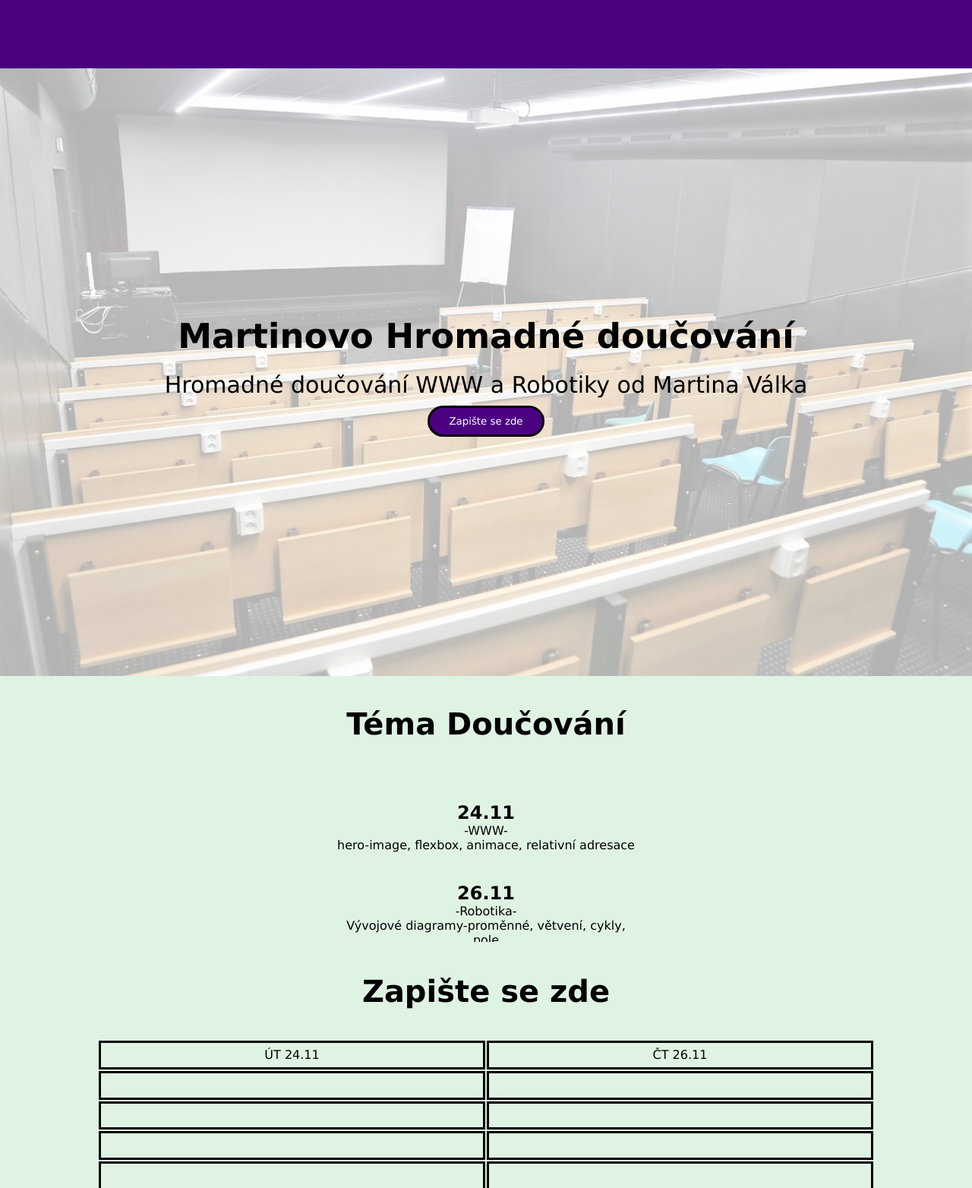
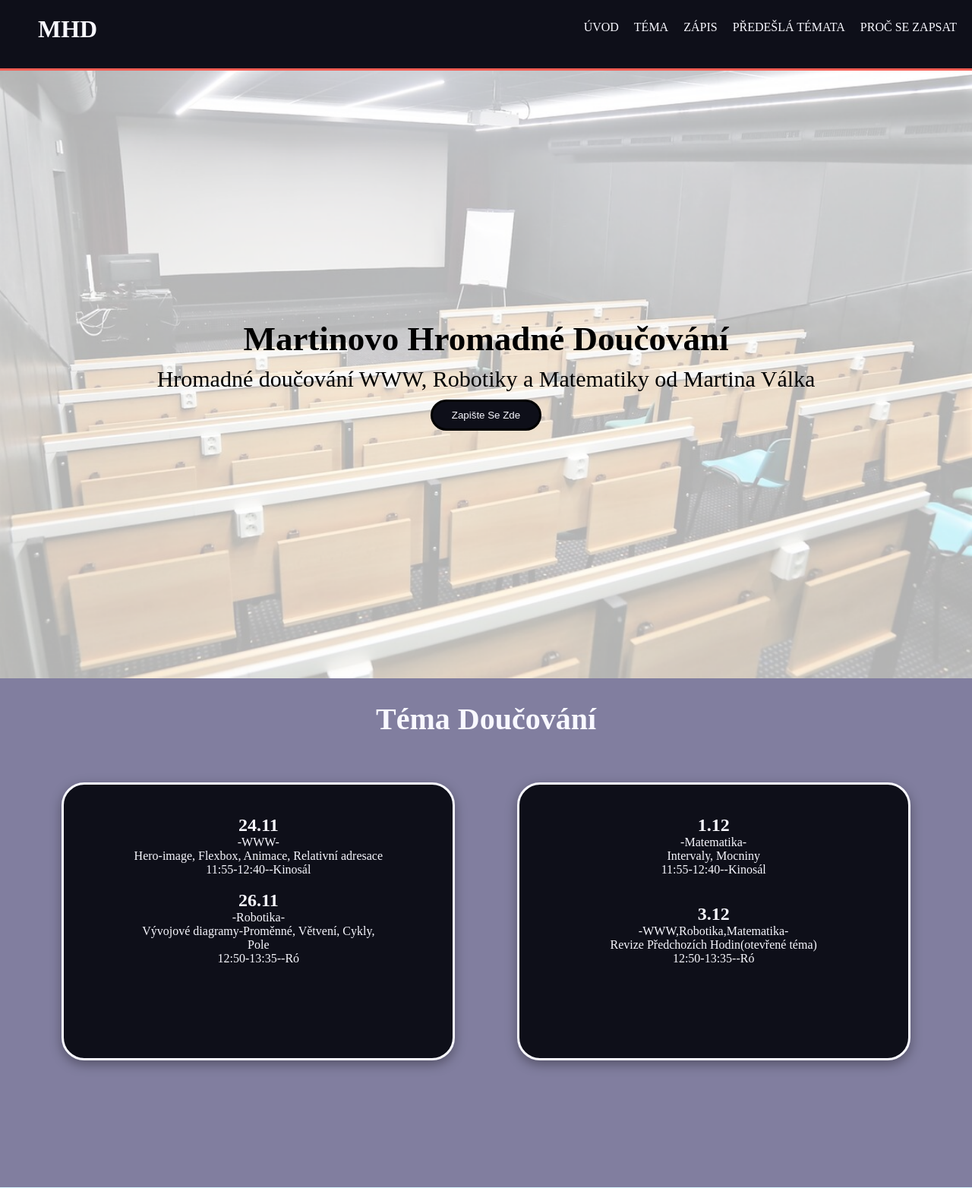
Before and after one commit to V-melodic/repository1, a plain HTML site: page index.html in a window 1280 px wide. Shown: the top 1564 px of the page at 76% size. Drawn offline with Linux system fonts and the light colour scheme; files whose address does not match are found by name.

Commit message:
Add files via upload

```diff
--- a/index.html
+++ b/index.html
@@ -2,40 +2,59 @@
 <html lang="en">
   <head>
     <meta charset="utf-8">
-    <title></title>
+    <title>MHD</title>
     <link rel="stylesheet"; href="style.css">
-  </head>
+  </head><!-- martin souhlasil s pouziti jeho jmena pro tento assignment -->
   <body>
-       <header></header>
+       <header>
+           <div class="zvetseni">
+           <h1 class="navpanleft">MHD</h1>
+           </div>
+           <div class="rdirectright">
+               <a href="#uvod" class="navpanright">ÚVOD</a>
+               <a href="#tema" class="navpanright">TÉMA</a>
+               <a href="#zapis" class="navpanright">ZÁPIS</a>
+               <a href="#temapred" class="navpanright">PŘEDEŠLÁ TÉMATA</a>
+               <a href="#proc" class="navpanright">PROČ SE ZAPSAT</a>
+           </div>
+       </header>
     <main class="container cdirect">
     <!-- hero section -->
       <section class="heros cdirect">
-          <div class="hero-txt cdirect zvetseni">
-            <h1>Martinovo Hromadné doučování</h1>
-            <p class="zvetseni">Hromadné doučování WWW a Robotiky od Martina Válka</p>
-            <button class="zvetseni">Zapište se zde</button>
+          <div class="hero-txt cdirect zvetseni" id="uvod">
+            <h1>Martinovo Hromadné Doučování</h1>
+            <p class="zvetseni">Hromadné doučování WWW, Robotiky a Matematiky od Martina Válka</p>
+            <button class="zvetseni"><a href="#zapis" class="colo">Zapište Se Zde</a></button>
           </div>
       </section>
       <!-- tema section -->
-      <section class="tema">
+      <section class="tema" id="tema">
         <div class="zvetseni">
-        <h1 class="nadpismensi zvetseni">Téma Doučování</h1>
+        <h1 class="nadpismensi padd">Téma Doučování</h1>
         </div>
-            <div class="tema 2">
-                <div class="tema2 zvetseni">
+            <div class="tema 2 rdirect">
+                <div class="tema2 zvetseni temamensi backg">
                     <h2>24.11</h2>
-                    <p>-WWW-<br>hero-image, flexbox, animace, relativní adresace</>
+                    <p>-WWW-<br>Hero-image, Flexbox, Animace, Relativní adresace<br>11:55-12:40--Kinosál</d>
+                    <br>
+                    <br>
+                    <h2>26.11</h2>
+                    <p>-Robotika-<br>Vývojové diagramy-Proměnné, Větvení, Cykly,<br>Pole<br>12:50-13:35--Ró</p>
                 </div>
-                <div class="tema2 zvetseni">
-                    <h2>26.11</h2>
-                    <p>-Robotika-<br>Vývojové diagramy-proměnné, větvení, cykly,<br>pole</p>
+                <div class="tema2 zvetseni temamensi backg">
+                    <h2>1.12</h2>
+                    <p>-Matematika-<br>Intervaly, Mocniny<br>11:55-12:40--Kinosál</p>
+                    <br>
+                    <br>
+                    <h2>3.12</h2>
+                    <p>-WWW,Robotika,Matematika-<br>Revize Předchozích Hodin(otevřené téma)<br>12:50-13:35--Ró</p>
                 </div>
             </div>
       </section>
       <!-- schedule section -->
-      <section class="schedule cdirect">
+      <section class="schedule cdirect" id="zapis">
         <div class="zvetseni">
-        <h1 class="nadpismensi padd">Zapište se zde</h1>
+        <h1 class="nadpismensi padd"">Zapište Se Zde</h1>
         </div>
           <table class="tabulka">
               <tr>
@@ -72,7 +91,7 @@
               </tr>
               <tr>
                   <td><input type="text"></td>
-                  <td><input type="text"></td>
+                  <td id="temapred"><input type="text"></td>
               </tr>
               <tr>
                   <td><input type="text"></td>
@@ -80,8 +99,49 @@
               </tr>
           </table>
       </section>
-      <!--  -->
+      <!-- probrane temata section -->
+      <section class="tema3">
+          <div class="zvetseni">
+          <h1 class="nadpismensi padd">Témata Předešlých Hodin</h1>
+          </div>
+              <div class="tema 2 rdirect">
+                  <div class="tema2 zvetseni temamensi backg">
+                      <h2>22.10</h2>
+                      <p>-WWW-<br>Positioning, Box-sizing, Flexbox, Box-shadow<br>11:55-12:40--Kinosál</p>
+                      <br>
+                      <br>
+                      <h2>27.10</h2>
+                      <p>-Robotika-<br>Vývojové diagramy-Proměnné, Větvení, Cykly, Pole<br>12:50-13:35--Ró</p>
+                  </div>
+                  <div class="tema2 zvetseni temamensi backg">
+                      <h2>3.11</h2>
+                      <p>-Matematika-<br>Intervaly, Mocniny<br>11:55-12:40--Kinosál</p>
+                      <br>
+                      <br>
+                      <br>
+                      <h2>5.11</h2>
+                      <p>-WWW,Robotika,Matematika-<br>Doučování Intr(otevřené téma)<br>19:30-20:30--Místnost 23</p>
+                  </div>
+              </div>
+      </section>
+      <!--  proc section -->
+      <section class="schedule rdirect" id="proc"">
+          <div class="zvetseni">
+          <h1 class="nadpismensi padd">Proč Se Zapsat?</h1>
+          </div>
+          <div class="tema2 zvetseni temamensi backginv">
+              <h2>1.</h2>
+              <p>Je to zdarma. Přímo ve škole<br> nebo na Intru.</p>
+              <br>
+              <br>
+              <br>
+              <h2>2.</h2>
+              <p>Tři oblasti-WWW,Robotika a Matematika<br>Otevřenost s tématy-s čím máte problém<br>s tím přijďte</p>
+          </div>
+      </section>
     </main>
-    <footer></footer>
+    <footer>
+        <p>&copyVítek Maloušek</p>
+    </footer>
   </body>
 </html>
--- a/style.css
+++ b/style.css
@@ -1,31 +1,80 @@
 *{
     margin: 0px;
-    font-family: Verdana, Geneva, Tahoma, sans-serif;
-    font: tahoma, sans-serif, bold;
+    font-family: Impact, Haettenschweiler, 'Arial Narrow Bold', sans-serif
+    font: Impact, sans-serif, bold;
 }
 
 :root{
-    --bc:#DFF3E3;
+    --bc:#D7F9FF;
+}
+
+body{
+    width: 100vw;
 }
 
 header {
     text-align: center;
-    background-color:#4B0082;
+    background-color:#0E0F19;
     height: 90px;
     position: sticky;
     top: 0px;
     left: 0px;
     width: 100vw;
+    z-index: 100000000000000000;
+    border-style: solid;
+    border-top: 15px;
+    border-left: 0px;
+    border-right: 0px;
+    border-color: #FE5F55;
 }
+
+html {
+  scroll-behavior: smooth;
+}
+
+.navpanleft{
+    padding-top: 20px;
+    text-align: left;
+    margin-left: 50px;
+    width: 200px;
+    color: ghostwhite;
+}
+
+.navpanright{
+    margin-top: -30px;
+    text-align: right;
+    margin-right: 20px;
+    text-decoration: none;
+    color: ghostwhite;
+    position: relative;
+}
+
+.navpanright:hover::after {
+  transform: scaleX(1);
+}
+
+.navpanright::after {
+  content: "";
+  position: absolute;
+  left: 0;
+  bottom: 0px;
+  width: 100%;
+  height: 2px;
+  background: currentColor;
+  transform: scaleX(0);
+  transform-origin: left;
+  transition: transform 0.3s ease;
+}
+
 
  .heros{
     height: 100vh;
-    width: 100vw;
     background-image: url(img/zeta.png);
     background-position: center;
     background-repeat: no-repeat;
     background-size: cover;
     position: static;
+    animation: move 2s ease;
 }
 
 h1{
@@ -33,12 +82,10 @@ h1{
     position: static;
     transition: all;
     transition-duration: 0.65s;
-    margin: 10px;
 }
 
 .hero-txt{
     height: 100vh;
-    width: 100vw;
     display: flex;
     align-items: center;
     justify-content: center;
@@ -54,7 +101,7 @@ h1{
     display: inline-block;
     padding: 10px 25px;
     color: white;
-    background-color: #4B0082;
+    background-color: #0E0F19;
     text-align: center;
     cursor: pointer;
 }
@@ -83,8 +130,7 @@ p, h1, h2, button{
 }
 
 .schedule{
-    height: 70vh;
-    width: 100vw;
+    height: 90vh;
     display: flex;
     justify-content: center;
     align-items: center;
@@ -97,6 +143,7 @@ p, h1, h2, button{
     width: 80vw;
     color: black;
     background-color: var(--bc);
+    box-shadow: rgba(0, 0, 0, 0.35) 0px 5px 15px;
 }
 
 td  {
@@ -106,17 +153,16 @@ td  {
 }
 
 .tema{
-    height: 40vh;
-    width: 100vw;
-    background-color: var(--bc);
+    height: 80vh;
+    background-color:#817E9F;
     padding-top: 30px;
     text-align: center;
+    color: ghostwhite;
 }
 
 .tema2{
     text-align: center;
     padding-top: 40px;
-
 }
 
 input{
@@ -130,13 +176,93 @@ input{
 
 .nadpismensi{
     font-size: 40px;
+    width: w;
+}
+
+h2{
+    text-align: center;
 }
 
 .padd{
     padding-bottom: 30px;
 }
 
-.temporary{
-    transition: all;
-    transition-duration: 0.65s;
+.probtema{
+    height: 60vh;
+    background-color: var(--bc);
+    padding-top: 30px;
+    text-align: center;
 }
+
+.temamensi{
+    width: 40vw;
+}
+
+.rdirectright{
+    display: flex;
+    justify-content: right;
+    flex-direction: row;
+}
+
+.rdirect{
+    display: flex;
+    justify-content: space-evenly;
+    flex-direction: row;
+}
+
+.nadpisflx{
+    display: flex;
+    justify-content: center;
+    align-items: center;
+}
+
+footer {
+  min-height: 90px;
+  background: #0E0F19;
+  color: ghostwhite;
+  display: flex;
+  align-items: center;
+  justify-content: center;
+  margin-top: px;
+}
+
+@keyframes move {
+  from {transform: translateX(-2000px);opacity: 0;}
+  to {transform: translateX(0);opacity: 1;}
+}
+
+.colo{
+    color: ghostwhite;
+    text-decoration: none;
+}
+
+.tema3{
+    height: 80vh;
+    background-color:#817E9F;
+    padding-top: 30px;
+    text-align: center;
+    color: ghostwhite;
+}
+
+.backg{
+    height: 320px;
+    background-color: #0E0F19;
+    border: solid;
+    border-radius: 30px;
+    box-shadow: rgba(0, 0, 0, 0.35) 0px 5px 15px;
+}
+
+
+a{
+    max-width: 200px;
+}
+
+.backginv{
+    height: 320px;
+    background-color: #0E0F19;
+    border: solid;
+    border-radius: 30px;
+    color: ghostwhite;
+    border-color: #0E0F19 ;
+    box-shadow: rgba(0, 0, 0, 0.35) 0px 5px 15px;
+}
```
